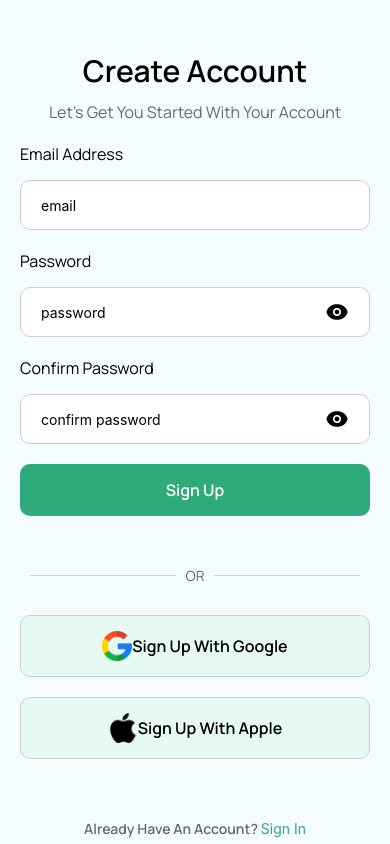
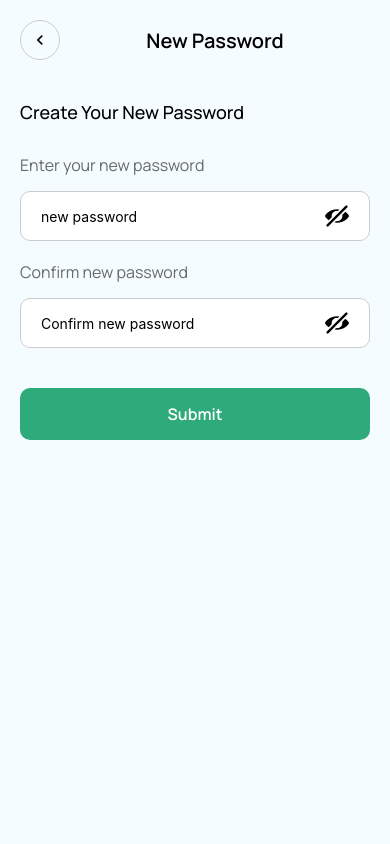
Before and after one commit to mbuthimungai/Moving-Differently-Daily, a React Native app: screen /ConfirmPassword in a window 390 px wide. Built offline with nearby package versions, Linux system fonts and the light colour scheme.

Commit message:
feat(UI): Add the Verification code, Confirm password screens

```diff
--- /dev/null
+++ b/app/components/OTPInput.tsx
@@ -0,0 +1,75 @@
+import React, { useRef } from "react";
+import { View, TextInput, StyleSheet } from "react-native";
+import colors from "../../assets/colors";
+
+interface OTPInputProps {
+  codeLength: number;
+  value: string;
+  onChange: (val: string) => void;
+}
+
+const OTPInput: React.FC<OTPInputProps> = ({ codeLength, value, onChange }) => {
+  const inputsRef = useRef<Array<TextInput | null>>([]);
+
+  const handleChange = (text: string, index: number) => {
+    let newValue = value.split("");
+    newValue[index] = text;
+    let joined = newValue.join("").replace(/ /g, "").slice(0, codeLength);
+    onChange(joined);
+
+    if (text && index < codeLength - 1) {
+      inputsRef.current[index + 1]?.focus();
+    }
+  };
+
+  const handleKeyPress = (e: any, index: number) => {
+    if (e.nativeEvent.key === "Backspace" && !value[index] && index > 0) {
+      inputsRef.current[index - 1]?.focus();
+    }
+  };
+
+  return (
+    <View style={styles.container}>
+      {Array(codeLength)
+        .fill(0)
+        .map((_, index) => (
+          <TextInput
+            key={index}
+            ref={(ref) => (inputsRef.current[index] = ref)}
+            value={value[index] || ""}
+            onChangeText={(text) => handleChange(text, index)}
+            onKeyPress={(e) => handleKeyPress(e, index)}
+            style={[styles.input, value[index] ? styles.filledInput : {}]}
+            keyboardType="number-pad"
+            maxLength={1}
+          />
+        ))}
+    </View>
+  );
+};
+
+const styles = StyleSheet.create({
+  container: {
+    flexDirection: "row",
+    justifyContent: "space-between",
+    width: "100%",
+  },
+  input: {
+    flex: 1,
+    marginHorizontal: 5,
+    maxWidth: 50,
+    height: 50,
+    borderRadius: 8,
+    borderWidth: 1,
+    borderColor: colors.lightGrey,
+    textAlign: "center",
+    fontSize: 20,
+    backgroundColor: colors.white,
+  },
+  filledInput: {
+    backgroundColor: colors.lightGreen,
+    borderColor: colors.lightGreen,
+  },
+});
+
+export default OTPInput;
--- a/app/navigation/AuthNavigation.tsx
+++ b/app/navigation/AuthNavigation.tsx
@@ -2,6 +2,8 @@ import { createNativeStackNavigator } from "@react-navigation/native-stack";
 import Login from "../screens/Login";
 import Register from "../screens/Register";
 import ForgotPassword from "../screens/ForgotPassword";
+import VerificationCode from "../screens/VerificationCode";
+import ConfirmPassword from "../screens/ConfirmPassword";
 
 const stack = createNativeStackNavigator();
 const AuthNavigation = () => {
@@ -15,6 +17,8 @@ const AuthNavigation = () => {
       <stack.Screen name="Register" component={Register} />
       <stack.Screen name="Login" component={Login} />
       <stack.Screen name="ForgotPassword" component={ForgotPassword} />
+      <stack.Screen name="VerificationCode" component={VerificationCode} />
+      <stack.Screen name="ConfirmPassword" component={ConfirmPassword} />
     </stack.Navigator>
   );
 };
@@ -23,6 +27,8 @@ export type AuthStackParamList = {
   Register: undefined;
   Login: undefined;
   ForgotPassword: undefined;
+  VerificationCode: undefined;
+  ConfirmPassword: undefined;
 };
 
 export default AuthNavigation;
--- /dev/null
+++ b/app/screens/ConfirmPassword.tsx
@@ -0,0 +1,108 @@
+import { useState } from "react";
+import { View, StyleSheet, Text, Dimensions } from "react-native";
+import colors from "../../assets/colors";
+import AppTobBarAuth from "../components/AppTobBarAuth";
+import { AuthStackParamList } from "../navigation/AuthNavigation";
+import { NativeStackNavigationProp } from "@react-navigation/native-stack";
+import AppTextInput from "../components/AppTextInput";
+import AppButton from "../components/AppButton";
+
+type ConfirmPasswordProps = NativeStackNavigationProp<
+  AuthStackParamList,
+  "ConfirmPassword"
+>;
+
+const { width } = Dimensions.get("window");
+const ConfirmPassword = ({
+  navigation,
+}: {
+  navigation: ConfirmPasswordProps;
+}) => {
+  const [password, setPassword] = useState<string>("");
+  const [confirmPassword, setConfirmPassword] = useState<string>("");
+  const [toggleSecureEntry, setToggleSecureEntry] = useState<boolean>(true);
+  return (
+    <View style={styles.container}>
+      <AppTobBarAuth
+        text="New Password"
+        handleNavBack={() => navigation.goBack()}
+      />
+      <View style={{ height: 40 }} />
+      <Text style={styles.secondaryText}>Create your new password</Text>
+      <View style={{ height: 30 }} />
+      <Text style={styles.inputLbl}>Enter your new password</Text>
+      <AppTextInput
+        placeholder="new password"
+        style={styles.input}
+        secureTextEntry={toggleSecureEntry}
+        keyboardType="default"
+        value={password}
+        onChangeText={setPassword}
+        toggleSecureEntry={() => {
+          setToggleSecureEntry(!toggleSecureEntry);
+        }}
+      />
+      <View style={{ height: 20 }} />
+      <Text style={styles.inputLbl}>Confirm new password</Text>
+      <AppTextInput
+        placeholder="Confirm new password"
+        style={styles.input}
+        secureTextEntry={toggleSecureEntry}
+        keyboardType="default"
+        value={confirmPassword}
+        onChangeText={setConfirmPassword}
+        toggleSecureEntry={() => {
+          setToggleSecureEntry(!toggleSecureEntry);
+        }}
+      />
+      <View style={{ height: 20 }} />
+      <AppButton
+        onPress={() => {
+          navigation.navigate("Login");
+        }}
+        style={{ width: width - 40, marginTop: 20 }}
+      >
+        <Text style={styles.btnText}>Submit</Text>
+      </AppButton>
+    </View>
+  );
+};
+
+const styles = StyleSheet.create({
+  btnText: {
+    color: colors.white,
+    fontFamily: "Manrope-SemiBold",
+    fontSize: 16,
+    textTransform: "capitalize",
+  },
+  container: {
+    backgroundColor: colors.AppBg,
+    flex: 1,
+    paddingTop: 20,
+    paddingHorizontal: 20,
+  },
+  inputLbl: {
+    color: colors.grey,
+    fontFamily: "Manrope-Regular",
+    paddingBottom: 5,
+    fontSize: 16,
+  },
+  input: {
+    width: width - 40,
+    height: 50,
+    borderRadius: 10,
+    backgroundColor: colors.white,
+    marginTop: 10,
+    paddingHorizontal: 20,
+    borderWidth: 1,
+    borderColor: colors.grey,
+  },
+  secondaryText: {
+    fontSize: 18,
+    fontFamily: "Manrope-Medium",
+    color: colors.dark,
+    textTransform: "capitalize",
+  },
+});
+
+export default ConfirmPassword;
--- a/app/screens/ForgotPassword.tsx
+++ b/app/screens/ForgotPassword.tsx
@@ -1,16 +1,29 @@
 import React from "react";
 import { View, Text, StyleSheet, Dimensions } from "react-native";
+import { NativeStackNavigationProp } from "@react-navigation/native-stack";
 import AppTextInput from "../components/AppTextInput";
 import AppButton from "../components/AppButton";
 import AppTobBarAuth from "../components/AppTobBarAuth";
 import colors from "../../assets/colors";
+import { AuthStackParamList } from "../navigation/AuthNavigation";
 
+type ForgotPasswordProps = NativeStackNavigationProp<
+  AuthStackParamList,
+  "ForgotPassword"
+>;
 const { width } = Dimensions.get("window");
-const ForgotPassword = () => {
+const ForgotPassword = ({
+  navigation,
+}: {
+  navigation: ForgotPasswordProps;
+}) => {
   const [email, setEmail] = React.useState<string>("");
   return (
     <View style={styles.container}>
-      <AppTobBarAuth text="Forgot Password" />
+      <AppTobBarAuth
+        text="Forgot Password"
+        handleNavBack={() => navigation.goBack()}
+      />
       <View style={{ height: 60 }} />
       <Text style={styles.secondaryHeading}>
         Enter your email to receive a verification code to reset your password
@@ -23,7 +36,11 @@ const ForgotPassword = () => {
         keyboardType="email-address"
       />
       <View style={{ height: 20 }} />
-      <AppButton onPress={() => {}}>
+      <AppButton
+        onPress={() => {
+          navigation.navigate("VerificationCode");
+        }}
+      >
         <Text style={styles.btnText}>Send Verification Code</Text>
       </AppButton>
     </View>
--- /dev/null
+++ b/app/screens/VerificationCode.tsx
@@ -0,0 +1,87 @@
+import { useState } from "react";
+import {
+  Dimensions,
+  StyleSheet,
+  Text,
+  TouchableOpacity,
+  View,
+} from "react-native";
+import { NativeStackNavigationProp } from "@react-navigation/native-stack";
+import AppTobBarAuth from "../components/AppTobBarAuth";
+import colors from "../../assets/colors";
+import { AuthStackParamList } from "../navigation/AuthNavigation";
+import OTPInput from "../components/OTPInput";
+import App from "../../App";
+import AppButton from "../components/AppButton";
+
+const { width } = Dimensions.get("window");
+
+type VerificationCodeProps = NativeStackNavigationProp<
+  AuthStackParamList,
+  "VerificationCode"
+>;
+const VerificationCode = ({
+  navigation,
+}: {
+  navigation: VerificationCodeProps;
+}) => {
+  const [otp, setOtp] = useState<string>("");
+  return (
+    <View style={styles.container}>
+      <AppTobBarAuth
+        text="Verification Code"
+        handleNavBack={() => navigation.goBack()}
+      />
+      <View style={{ height: 60 }} />
+      <Text style={styles.secondaryHeading}>
+        Enter the verification code sent to your email address
+      </Text>
+      <View style={styles.otpWrapper}>
+        <OTPInput codeLength={5} value={otp} onChange={setOtp} />
+      </View>
+      <TouchableOpacity onPress={() => {}} style={{ marginTop: 60 }}>
+        <Text style={{ fontFamily: "Manrope-Regular" }}>
+          Resend code in 60s
+        </Text>
+      </TouchableOpacity>
+      <AppButton
+        style={{ width: width - 40, marginTop: 20 }}
+        onPress={() => {
+          navigation.navigate("ConfirmPassword");
+        }}
+      >
+        <Text style={styles.btnText}>Verify</Text>
+      </AppButton>
+    </View>
+  );
+};
+
+const styles = StyleSheet.create({
+  btnText: {
+    color: colors.white,
+    fontFamily: "Manrope-SemiBold",
+    fontSize: 16,
+    textTransform: "capitalize",
+  },
+  container: {
+    flex: 1,
+    backgroundColor: colors.AppBg,
+    paddingTop: 20,
+    paddingHorizontal: 20,
+    alignItems: "center",
+  },
+  secondaryHeading: {
+    textAlign: "center",
+    fontSize: 16,
+    fontFamily: "Manrope-SemiBold",
+    color: colors.grey,
+
+    paddingBottom: 20,
+  },
+  otpWrapper: {
+    width: width * 0.8,
+    alignItems: "center",
+    justifyContent: "center",
+  },
+});
+export default VerificationCode;
```
